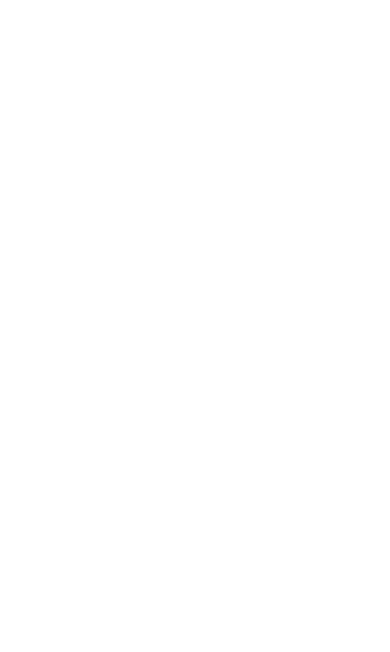
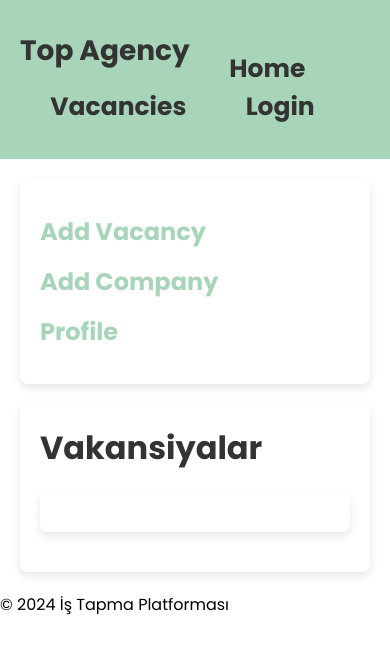
Before and after one commit to MZeyneb/team-project, a plain HTML site: page pages/viewJobs.html in a window 390 px wide. Drawn offline with nearby package versions, Linux system fonts and the light colour scheme; no server answers.

Commit message:
firstn commit viewJobs

```diff
--- /dev/null
+++ b/assets/css/viewJob.css
@@ -0,0 +1,176 @@
+@import url("https://fonts.googleapis.com/css2?family=Poppins:wght@300;400;500;600;700;800;900&display=swap");
+
+*{
+    margin: 0;
+    padding: 0;
+    box-sizing: border-box;
+    font-family: "Poppins", sans-serif;
+    text-decoration: none;
+    list-style: none;
+}
+header {
+    background-color: #A8D5BA;
+    color: #333333;
+    padding:  30px 20px;
+    text-align: center;
+    border-bottom: 3px solid  #A8D5BA;
+}
+
+header h1 {
+    float: left;
+    font-size: 28px;
+    color: #333333;
+    font-weight: 700;
+}
+
+
+header nav ul {
+    list-style-type: none;
+    padding: 0;
+    margin: 20px 0 0;
+    text-align: center;
+}
+
+header nav ul li {
+    display: inline;
+    margin-right: 25px;
+}
+
+header nav ul li a {
+    color: #333333;
+    text-decoration: none;
+    font-weight: bold;
+    font-size: 25px;
+    text-align: center;
+    justify-content: center;
+    padding: 8px 15px;
+    border-radius: 5px;
+}
+
+header nav ul li a:hover {
+    background-color: #A8D5BA;
+    color: white;
+    transition: 0.2s;
+}
+
+.dashboard-container {
+    display: flex;
+    justify-content: space-between;
+    margin: 20px;
+}
+
+.dashboard-sidebar {
+    width: 20%;
+    background-color: white;
+    border-radius: 8px;
+    box-shadow: 0 4px 8px rgba(0, 0, 0, 0.1);
+    padding: 20px;
+}
+
+.dashboard-sidebar ul {
+    list-style-type: none;
+    padding: 0;
+}
+
+.dashboard-sidebar ul li {
+    margin: 15px 0;
+}
+
+.dashboard-sidebar ul li a {
+    color: #A8D5BA;
+    font-weight: bold;
+    text-decoration: none;
+    font-size: 24px;
+}
+
+.dashboard-sidebar ul li a:hover {
+    text-decoration: none;
+    color: #333333;
+    transition: 0.3s;
+}
+
+.dashboard-content {
+    width: 75%;
+    background-color: white;
+    border-radius: 8px;
+    box-shadow: 0 4px 8px rgba(0, 0, 0, 0.1);
+    padding: 20px;
+}
+
+.dashboard-content h2 {
+    color: #333;
+    font-size: 32px;
+    font-weight: bold;
+    margin-bottom: 20px;
+}
+
+.vacancy-card {
+    background-color: white;
+    padding: 20px;
+    border-radius: 8px;
+    box-shadow: 0 4px 10px rgba(0, 0, 0, 0.1);
+    margin-bottom: 20px;
+}
+
+.vacancy-card h3 {
+    font-size: 24px;
+    color: #333333;
+    font-weight: bold;
+    margin: 0;
+}
+
+.vacancy-card p {
+    font-size: 16px;
+    color: #333333;
+    margin: 10px 0;
+}
+
+.vacancy-card .salary {
+    font-size: 18px;
+    color: #A8D5BA;
+    font-weight: bold;
+    margin-top: 10px;
+}
+
+.vacancy-card .employment-type {
+   background-color: #333333;
+    padding: 5px 10px;
+    font-size: 14px;
+    color: white;
+    border-radius: 20px;
+    display: inline-block;
+    margin-top: 10px;
+}
+
+.vacancy-card .apply-button {
+    background-color:  #A8D5BA;
+    color: #333333;
+    padding: 10px 20px;
+    border-radius: 5px;
+    text-decoration: none;
+    font-weight: bold;
+    margin-top: 15px;
+    display: inline-block;
+    text-align: center;
+}
+
+.vacancy-card .apply-button:hover {
+    background-color:  #A8D5BA;
+    color: white;
+    background-color: #333333;
+}
+
+@media (max-width: 768px) {
+    .dashboard-container {
+        flex-direction: column;
+    }
+
+    .dashboard-sidebar {
+        width: 100%;
+        margin-bottom: 20px;
+    }
+
+    .dashboard-content {
+        width: 100%;
+    }
+}
--- a/pages/viewJobs.html
+++ b/pages/viewJobs.html
@@ -1,11 +1,59 @@
 <!DOCTYPE html>
 <html lang="en">
+
 <head>
     <meta charset="UTF-8">
     <meta name="viewport" content="width=device-width, initial-scale=1.0">
-    <title>Document</title>
+    <title>Top Agency</title>
+    <link rel="stylesheet" href="../assets/css/viewJob.css">
 </head>
+
 <body>
+    <header>
+        <h1>Top Agency</h1>
+        <nav>
+            <ul>
+                <li><a href="index.html">Home</a></li>
+                <li><a href="viewJobs.html">Vacancies</a></li>
+                <li><a href="login.html">Login</a></li>
+            </ul>
+        </nav>
+    </header>
 
+    <div class="dashboard-container">
+        <div class="dashboard-sidebar">
+            <ul>
+                <li><a href="addJob.html">Add Vacancy</a></li>
+                <li><a href="addCompany.html">Add Company</a></li>
+                <li><a href="profile.html">Profile</a></li>
+            </ul>
+        </div>
+
+        <div class="dashboard-content">
+            <div class="dashboard-head">
+                <h2>Vakansiyalar</h2>
+                <div class="search">
+                </div>
+            </div>
+
+            <div class="cards">
+                <div class="vacancy-card">
+                    <!-- <h3>Frontend Developer</h3>
+                    <p>We are looking for a skilled Frontend Developer with experience in React and TypeScript.</p>
+                    <div class="salary">2000-3000 AZN</div>
+                    <div class="employment-type">Full-time</div>
+                    <a href="#" class="apply-button">Apply Now</a> -->
+                </div>
+            </div>
+        </div>
+    </div>
+
+    <footer>
+        <p>&copy; 2024 İş Tapma Platforması</p>
+    </footer>
+
+    <script src="https://cdnjs.cloudflare.com/ajax/libs/axios/1.7.8/axios.min.js" integrity="sha512-v8+bPcpk4Sj7CKB11+gK/FnsbgQ15jTwZamnBf/xDmiQDcgOIYufBo6Acu1y30vrk8gg5su4x0CG3zfPaq5Fcg==" crossorigin="anonymous" referrerpolicy="no-referrer"></script>
+    <script src="../services/vacancyService.js" type="module"></script>
 </body>
+
 </html>
--- a/services/vacancyService.js
+++ b/services/vacancyService.js
@@ -1 +1,36 @@
-let a;
+import { BASE_URL } from "../constants.js";
+
+
+const cardBody = document.querySelector('.cards')
+let products = null;
+
+async function getAllData(endpoints) {
+    try {
+        const response = await axios(`${BASE_URL}/${endpoints}`)
+        products = response.data
+        cardInner(products)
+    } catch (error) {
+        console.error(error);
+    }
+
+}
+
+function cardInner(array){
+    cardBody.innerHTML=''
+    array.forEach(element => {
+        cardBody.innerHTML += `
+        <div class="vacancy-card">
+                <h3>${element.title}</h3>
+                <p>${element.description}</p>
+                <div class="salary">${element.salary}</div>
+                <div class="employment-type">${element.employmentType}</div>
+                <a href="#" class="apply-button" data-id=${element.id}>Apply Now</a>
+            </div>
+        `
+    });
+}
+
+
+window.addEventListener('DOMContentLoaded',function(){
+    getAllData("vacancies")
+})
```
